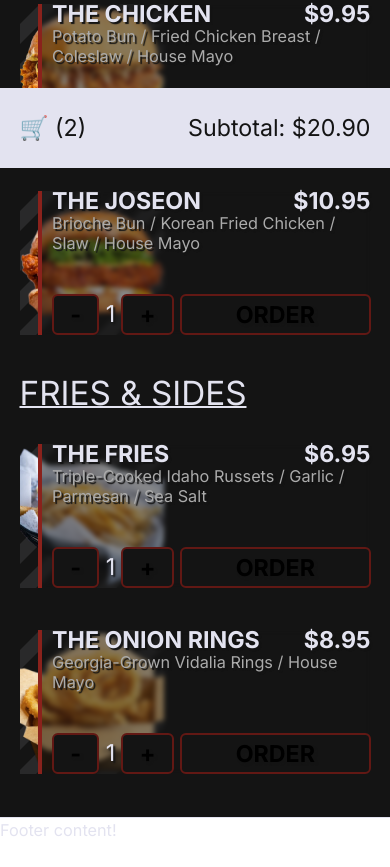
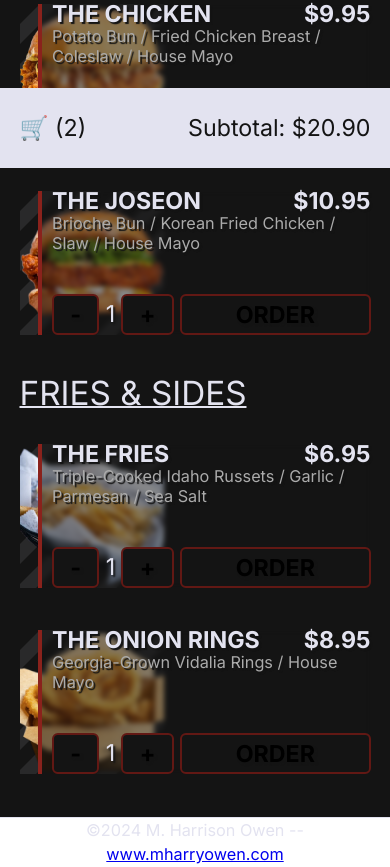
Before and after one commit to mhowen/lbp_demo, a Vue app: page / in a window 390 px wide. Shown: the part 676-1543 px from the top of the page. Before the commit the page ends 1518 px from the top, so only its background shows below. Built offline with nearby package versions, Linux system fonts and the light colour scheme.

Commit message:
add copyright notice

```diff
--- a/src/App.vue
+++ b/src/App.vue
@@ -8,20 +8,16 @@ import Menu   from './components/Menu.vue';
     <Header />
     <Menu />
     <footer class="footer">
-      <p>Footer content!</p>
+      <p class="align-center">
+      ©2024 M. Harrison Owen --
+      <a href="https://www.mharryowen.com">www.mharryowen.com</a>
+      </p>
     </footer>
   </div>
 </template>
 
-<style scoped>
+<style>
 #lbp {
-  --header-height: 5rem;
-  --max-width-mitem: 50rem;
-  --padding-inline: clamp(1rem, 5vw, 2rem);
-  --content-inline-max: 90rem;
-  --padding-inline-min: 2rem;
-  --inline-free: calc(100vw - var(--content-inline-max));
-  --padding-inline-app: max(var(--padding-inline), calc(0.5 * var(--inline-free)));
   display: flex;
   flex-direction: column;
   min-height: 100%;
```
